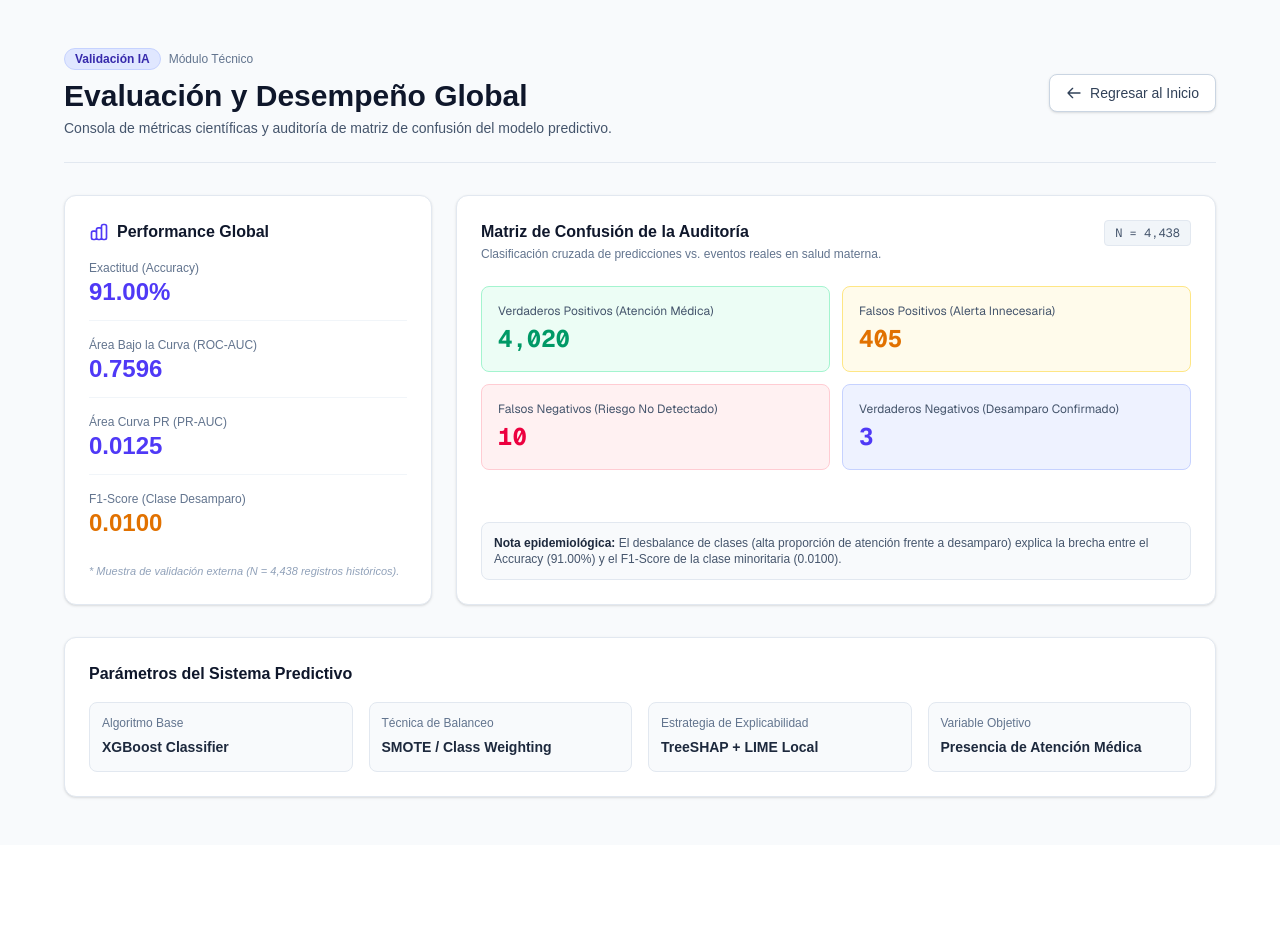
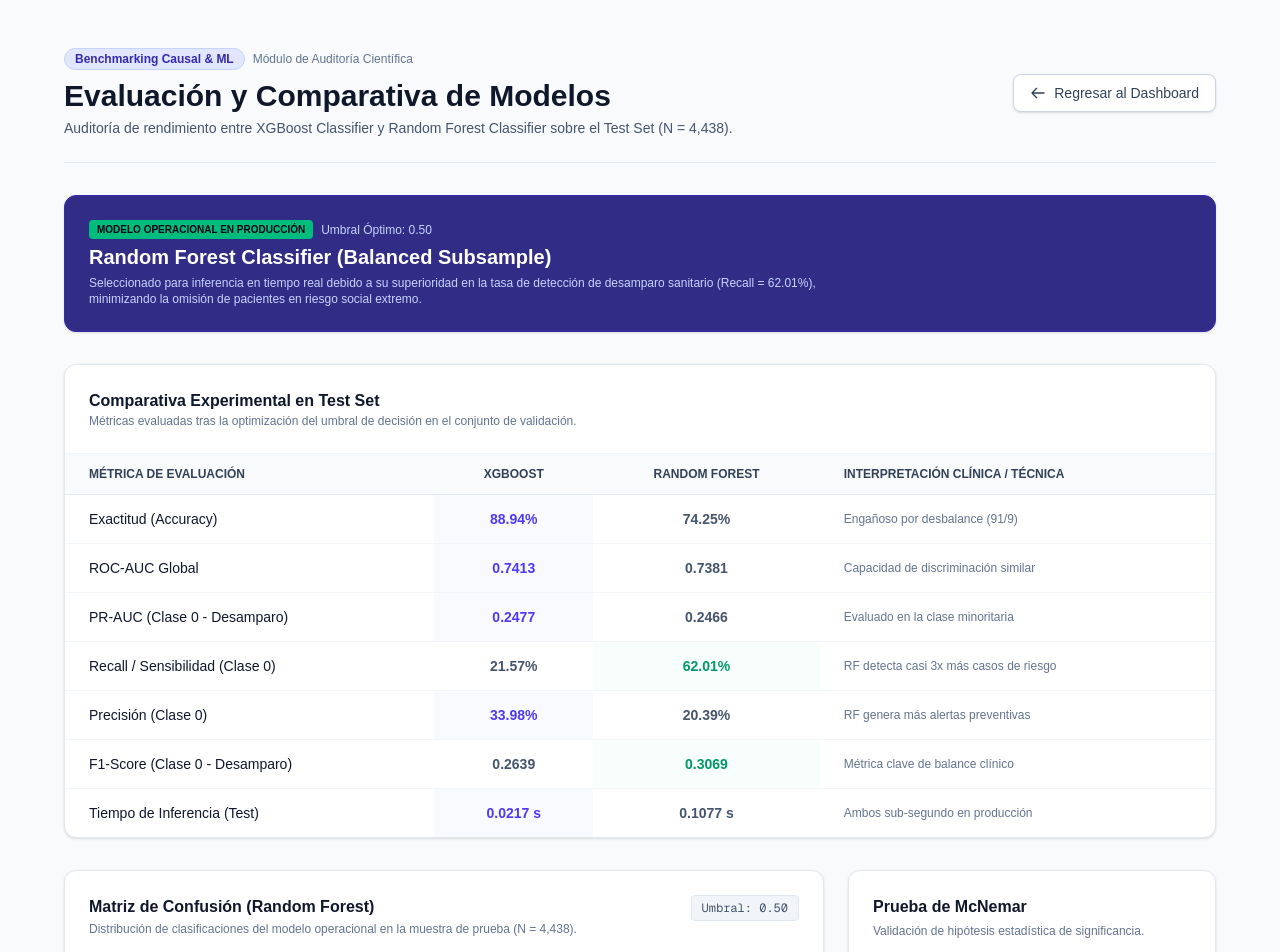
Before and after one commit to dayronponce94/DCAT_Project, a Next.js app in the folder frontend/: page /metrics in a window 1280 px wide. Shown: the top 952 px of the page. Before the commit the page ends 845 px from the top, so only its background shows below. Built offline with nearby package versions, Linux system fonts and the light colour scheme.

Commit message:
Módulo de Métricas actualizado

```diff
--- a/frontend/app/metrics/page.tsx
+++ b/frontend/app/metrics/page.tsx
@@ -3,46 +3,85 @@
 import Link from "next/link";
 
 export default function MetricsPage() {
-    // Datos reales de evaluación del modelo XGBoost (Muestra N = 4,438)
-    const metricsData = {
-        accuracy: "91.00%",
-        rocAuc: "0.7596",
-        f1Score: "0.0100",
-        prAuc: "0.0125",
-        totalValidation: "4,438",
+    // 1. Datos comparativos obtenidos del Test Set (N = 4,438)
+    const comparisonData = [
+        {
+            metric: "Exactitud (Accuracy)",
+            xgb: "88.94%",
+            rf: "74.25%",
+            winner: "xgb",
+            note: "Engañoso por desbalance (91/9)",
+        },
+        {
+            metric: "ROC-AUC Global",
+            xgb: "0.7413",
+            rf: "0.7381",
+            winner: "xgb",
+            note: "Capacidad de discriminación similar",
+        },
+        {
+            metric: "PR-AUC (Clase 0 - Desamparo)",
+            xgb: "0.2477",
+            rf: "0.2466",
+            winner: "xgb",
+            note: "Evaluado en la clase minoritaria",
+        },
+        {
+            metric: "Recall / Sensibilidad (Clase 0)",
+            xgb: "21.57%",
+            rf: "62.01%",
+            winner: "rf",
+            note: "RF detecta casi 3x más casos de riesgo",
+        },
+        {
+            metric: "Precisión (Clase 0)",
+            xgb: "33.98%",
+            rf: "20.39%",
+            winner: "xgb",
+            note: "RF genera más alertas preventivas",
+        },
+        {
+            metric: "F1-Score (Clase 0 - Desamparo)",
+            xgb: "0.2639",
+            rf: "0.3069",
+            winner: "rf",
+            note: "Métrica clave de balance clínico",
+        },
+        {
+            metric: "Tiempo de Inferencia (Test)",
+            xgb: "0.0217 s",
+            rf: "0.1077 s",
+            winner: "xgb",
+            note: "Ambos sub-segundo en producción",
+        },
+    ];
+
+    // 2. Matriz de confusión del modelo elegido para producción (Random Forest)
+    const rfConfusionMatrix = {
+        tn: { label: "Verdaderos Negativos (Desamparo Detectado)", value: "253", color: "text-emerald-700", bg: "bg-emerald-50 border-emerald-200" },
+        fp: { label: "Falsos Positivos (Alerta Innecesaria)", value: "155", color: "text-amber-700", bg: "bg-amber-50 border-amber-200" },
+        fn: { label: "Falsos Negativos (Riesgo No Detectado)", value: "988", color: "text-rose-700", bg: "bg-rose-50 border-rose-200" },
+        tp: { label: "Verdaderos Positivos (Atención Confirmada)", value: "3,042", color: "text-indigo-700", bg: "bg-indigo-50 border-indigo-200" },
     };
-
-    const confusionMatrix = {
-        tp: { label: "Verdaderos Positivos (Atención Médica)", value: "4,020", color: "text-emerald-600", bg: "bg-emerald-50 border-emerald-200" },
-        fp: { label: "Falsos Positivos (Alerta Innecesaria)", value: "405", color: "text-amber-600", bg: "bg-amber-50 border-amber-200" },
-        fn: { label: "Falsos Negativos (Riesgo No Detectado)", value: "10", color: "text-rose-600", bg: "bg-rose-50 border-rose-200" },
-        tn: { label: "Verdaderos Negativos (Desamparo Confirmado)", value: "3", color: "text-indigo-600", bg: "bg-indigo-50 border-indigo-200" },
-    };
-
-    const modelMetadata = [
-        { label: "Algoritmo Base", value: "XGBoost Classifier" },
-        { label: "Técnica de Balanceo", value: "SMOTE / Class Weighting" },
-        { label: "Estrategia de Explicabilidad", value: "TreeSHAP + LIME Local" },
-        { label: "Variable Objetivo", value: "Presencia de Atención Médica" },
-    ];
 
     return (
         <main className="min-h-screen bg-slate-50 p-6 md:p-12 text-slate-800">
             <div className="max-w-6xl mx-auto space-y-8">
-                {/* Encabezado con Botón de Regreso */}
+
+                {/* Encabezado */}
                 <header className="border-b border-slate-200 pb-6 flex flex-col md:flex-row justify-between items-start md:items-center gap-4">
                     <div>
                         <div className="flex items-center gap-2 mb-2">
                             <span className="px-2.5 py-0.5 text-xs font-semibold rounded-full bg-indigo-100 text-indigo-800 border border-indigo-200">
-                                Validación IA
+                                Benchmarking Causal & ML
                             </span>
-                            <span className="text-xs text-slate-500">Módulo Técnico</span>
+                            <span className="text-xs text-slate-500">Módulo de Auditoría Científica</span>
                         </div>
                         <h1 className="text-3xl font-bold text-slate-900">
-                            Evaluación y Desempeño Global
+                            Evaluación y Comparativa de Modelos
                         </h1>
                         <p className="text-slate-600 text-sm mt-1">
-                            Consola de métricas científicas y auditoría de matriz de confusión del modelo predictivo.
+                            Auditoría de rendimiento entre XGBoost Classifier y Random Forest Classifier sobre el Test Set (N = 4,438).
                         </p>
                     </div>
 
@@ -53,98 +92,137 @@ export default function MetricsPage() {
                         <svg className="w-4 h-4" fill="none" stroke="currentColor" viewBox="0 0 24 24">
                             <path strokeLinecap="round" strokeLinejoin="round" strokeWidth="2" d="M10 19l-7-7m0 0l7-7m-7 7h18" />
                         </svg>
-                        Regresar al Inicio
+                        Regresar al Dashboard
                     </Link>
                 </header>
 
-                {/* Bloque Superior: Métricas de Performance y Ficha Técnica */}
-                <div className="grid grid-cols-1 md:grid-cols-3 gap-6">
-                    {/* Tarjeta de Métricas Directas */}
-                    <div className="bg-white p-6 rounded-xl shadow-sm border border-slate-200 md:col-span-1 flex flex-col justify-between">
-                        <div>
-                            <h2 className="text-base font-bold mb-4 text-slate-900 flex items-center gap-2">
-                                <svg className="w-5 h-5 text-indigo-600" fill="none" stroke="currentColor" viewBox="0 0 24 24">
-                                    <path strokeLinecap="round" strokeLinejoin="round" strokeWidth="2" d="M9 19v-6a2 2 0 00-2-2H5a2 2 0 00-2 2v6a2 2 0 002 2h2a2 2 0 002-2zm0 0V9a2 2 0 012-2h2a2 2 0 012 2v10m-6 0a2 2 0 002 2h2a2 2 0 002-2m0 0V5a2 2 0 012-2h2a2 2 0 012 2v14a2 2 0 01-2 2h-2a2 2 0 01-2-2z" />
-                                </svg>
-                                Performance Global
-                            </h2>
-                            <div className="space-y-4">
-                                <div className="border-b border-slate-100 pb-3">
-                                    <span className="text-xs text-slate-500 block">Exactitud (Accuracy)</span>
-                                    <span className="text-2xl font-bold text-indigo-600">{metricsData.accuracy}</span>
-                                </div>
-                                <div className="border-b border-slate-100 pb-3">
-                                    <span className="text-xs text-slate-500 block">Área Bajo la Curva (ROC-AUC)</span>
-                                    <span className="text-2xl font-bold text-indigo-600">{metricsData.rocAuc}</span>
-                                </div>
-                                <div className="border-b border-slate-100 pb-3">
-                                    <span className="text-xs text-slate-500 block">Área Curva PR (PR-AUC)</span>
-                                    <span className="text-2xl font-bold text-indigo-600">{metricsData.prAuc}</span>
-                                </div>
-                                <div>
-                                    <span className="text-xs text-slate-500 block">F1-Score (Clase Desamparo)</span>
-                                    <span className="text-2xl font-bold text-amber-600">{metricsData.f1Score}</span>
-                                </div>
-                            </div>
+                {/* Banner del Modelo Seleccionado */}
+                <section className="bg-indigo-900 text-white p-6 rounded-xl shadow-sm border border-indigo-800 flex flex-col md:flex-row items-start md:items-center justify-between gap-4">
+                    <div className="space-y-1">
+                        <div className="flex items-center gap-2">
+                            <span className="bg-emerald-500 text-slate-950 font-bold text-[10px] uppercase px-2 py-0.5 rounded">
+                                Modelo Operacional en Producción
+                            </span>
+                            <span className="text-xs text-indigo-200">Umbral Óptimo: 0.50</span>
                         </div>
-                        <p className="text-[11px] text-slate-400 mt-6 italic">
-                            * Muestra de validación externa (N = {metricsData.totalValidation} registros históricos).
+                        <h2 className="text-xl font-bold">Random Forest Classifier (Balanced Subsample)</h2>
+                        <p className="text-xs text-indigo-200 max-w-3xl">
+                            Seleccionado para inferencia en tiempo real debido a su superioridad en la tasa de detección de desamparo sanitario (Recall = 62.01%), minimizando la omisión de pacientes en riesgo social extremo.
                         </p>
                     </div>
+                </section>
 
-                    {/* Matriz de Confusión */}
+                {/* Tabla Comparativa XGBoost vs. Random Forest */}
+                <section className="bg-white rounded-xl shadow-sm border border-slate-200 overflow-hidden">
+                    <div className="p-6 border-b border-slate-100">
+                        <h2 className="text-base font-bold text-slate-900">Comparativa Experimental en Test Set</h2>
+                        <p className="text-xs text-slate-500">Métricas evaluadas tras la optimización del umbral de decisión en el conjunto de validación.</p>
+                    </div>
+                    <div className="overflow-x-auto">
+                        <table className="w-full text-sm text-left text-slate-600">
+                            <thead className="text-xs text-slate-700 uppercase bg-slate-50 border-b border-slate-200">
+                                <tr>
+                                    <th className="px-6 py-3">Métrica de Evaluación</th>
+                                    <th className="px-6 py-3 text-center">XGBoost</th>
+                                    <th className="px-6 py-3 text-center">Random Forest</th>
+                                    <th className="px-6 py-3">Interpretación Clínica / Técnica</th>
+                                </tr>
+                            </thead>
+                            <tbody className="divide-y divide-slate-100">
+                                {comparisonData.map((row, idx) => (
+                                    <tr key={idx} className="hover:bg-slate-50/50">
+                                        <td className="px-6 py-3.5 font-medium text-slate-900">{row.metric}</td>
+                                        <td className={`px-6 py-3.5 text-center font-semibold ${row.winner === 'xgb' ? 'text-indigo-600 bg-indigo-50/40' : 'text-slate-600'}`}>
+                                            {row.xgb}
+                                        </td>
+                                        <td className={`px-6 py-3.5 text-center font-semibold ${row.winner === 'rf' ? 'text-emerald-600 bg-emerald-50/40' : 'text-slate-600'}`}>
+                                            {row.rf}
+                                        </td>
+                                        <td className="px-6 py-3.5 text-xs text-slate-500">{row.note}</td>
+                                    </tr>
+                                ))}
+                            </tbody>
+                        </table>
+                    </div>
+                </section>
+
+                {/* Bloque de Matriz de Confusión & Prueba de McNemar */}
+                <div className="grid grid-cols-1 md:grid-cols-3 gap-6">
+
+                    {/* Matriz de Confusión - Random Forest */}
                     <div className="bg-white p-6 rounded-xl shadow-sm border border-slate-200 md:col-span-2 flex flex-col justify-between">
                         <div>
                             <div className="flex justify-between items-start mb-4">
                                 <div>
-                                    <h2 className="text-base font-bold text-slate-900">Matriz de Confusión de la Auditoría</h2>
+                                    <h2 className="text-base font-bold text-slate-900">Matriz de Confusión (Random Forest)</h2>
                                     <p className="text-xs text-slate-500 mt-0.5">
-                                        Clasificación cruzada de predicciones vs. eventos reales en salud materna.
+                                        Distribución de clasificaciones del modelo operacional en la muestra de prueba (N = 4,438).
                                     </p>
                                 </div>
                                 <span className="text-xs font-mono bg-slate-100 text-slate-600 px-2.5 py-1 rounded border border-slate-200">
-                                    N = {metricsData.totalValidation}
+                                    Umbral: 0.50
                                 </span>
                             </div>
 
-                            <div className="grid grid-cols-2 gap-3 font-mono text-sm mt-6">
-                                <div className={`p-4 rounded-lg border ${confusionMatrix.tp.bg}`}>
-                                    <span className="block text-xs font-sans text-slate-600 mb-1">{confusionMatrix.tp.label}</span>
-                                    <span className={`text-2xl font-bold ${confusionMatrix.tp.color}`}>{confusionMatrix.tp.value}</span>
+                            <div className="grid grid-cols-2 gap-3 font-mono text-sm mt-4">
+                                <div className={`p-4 rounded-lg border ${rfConfusionMatrix.tn.bg}`}>
+                                    <span className="block text-xs font-sans text-slate-600 mb-1">{rfConfusionMatrix.tn.label} (TN)</span>
+                                    <span className={`text-2xl font-bold ${rfConfusionMatrix.tn.color}`}>{rfConfusionMatrix.tn.value}</span>
                                 </div>
-                                <div className={`p-4 rounded-lg border ${confusionMatrix.fp.bg}`}>
-                                    <span className="block text-xs font-sans text-slate-600 mb-1">{confusionMatrix.fp.label}</span>
-                                    <span className={`text-2xl font-bold ${confusionMatrix.fp.color}`}>{confusionMatrix.fp.value}</span>
+                                <div className={`p-4 rounded-lg border ${rfConfusionMatrix.fp.bg}`}>
+                                    <span className="block text-xs font-sans text-slate-600 mb-1">{rfConfusionMatrix.fp.label} (FP)</span>
+                                    <span className={`text-2xl font-bold ${rfConfusionMatrix.fp.color}`}>{rfConfusionMatrix.fp.value}</span>
                                 </div>
-                                <div className={`p-4 rounded-lg border ${confusionMatrix.fn.bg}`}>
-                                    <span className="block text-xs font-sans text-slate-600 mb-1">{confusionMatrix.fn.label}</span>
-                                    <span className={`text-2xl font-bold ${confusionMatrix.fn.color}`}>{confusionMatrix.fn.value}</span>
+                                <div className={`p-4 rounded-lg border ${rfConfusionMatrix.fn.bg}`}>
+                                    <span className="block text-xs font-sans text-slate-600 mb-1">{rfConfusionMatrix.fn.label} (FN)</span>
+                                    <span className={`text-2xl font-bold ${rfConfusionMatrix.fn.color}`}>{rfConfusionMatrix.fn.value}</span>
                                 </div>
-                                <div className={`p-4 rounded-lg border ${confusionMatrix.tn.bg}`}>
-                                    <span className="block text-xs font-sans text-slate-600 mb-1">{confusionMatrix.tn.label}</span>
-                                    <span className={`text-2xl font-bold ${confusionMatrix.tn.color}`}>{confusionMatrix.tn.value}</span>
+                                <div className={`p-4 rounded-lg border ${rfConfusionMatrix.tp.bg}`}>
+                                    <span className="block text-xs font-sans text-slate-600 mb-1">{rfConfusionMatrix.tp.label} (TP)</span>
+                                    <span className={`text-2xl font-bold ${rfConfusionMatrix.tp.color}`}>{rfConfusionMatrix.tp.value}</span>
                                 </div>
                             </div>
                         </div>
 
-                        <div className="mt-6 p-3 bg-slate-50 rounded-lg border border-slate-200 text-xs text-slate-600">
-                            <span className="font-semibold text-slate-800">Nota epidemiológica:</span> El desbalance de clases (alta proporción de atención frente a desamparo) explica la brecha entre el Accuracy ({metricsData.accuracy}) y el F1-Score de la clase minoritaria ({metricsData.f1Score}).
+                        <p className="mt-4 text-[11px] text-slate-500 italic">
+                            * TN = Desamparo bien clasificado | FP = Falsa alarma de atención | FN = Caso de desamparo no detectado | TP = Atención médica bien clasificada.
+                        </p>
+                    </div>
+
+                    {/* Validación Estadística: Test de McNemar */}
+                    <div className="bg-white p-6 rounded-xl shadow-sm border border-slate-200 md:col-span-1 flex flex-col justify-between">
+                        <div>
+                            <h2 className="text-base font-bold text-slate-900 mb-1">Prueba de McNemar</h2>
+                            <p className="text-xs text-slate-500 mb-4">Validación de hipótesis estadística de significancia.</p>
+
+                            <div className="space-y-3 font-mono text-xs">
+                                <div className="p-3 bg-slate-50 rounded border border-slate-200">
+                                    <span className="text-slate-500 block">Solo XGBoost acertó (b):</span>
+                                    <span className="text-sm font-bold text-slate-800">824 casos</span>
+                                </div>
+                                <div className="p-3 bg-slate-50 rounded border border-slate-200">
+                                    <span className="text-slate-500 block">Solo Random Forest acertó (c):</span>
+                                    <span className="text-sm font-bold text-slate-800">172 casos</span>
+                                </div>
+                                <div className="p-3 bg-slate-50 rounded border border-slate-200">
+                                    <span className="text-slate-500 block">Estadístico Chi-cuadrado:</span>
+                                    <span className="text-sm font-bold text-indigo-600">425.5030</span>
+                                </div>
+                                <div className="p-3 bg-slate-50 rounded border border-slate-200">
+                                    <span className="text-slate-500 block">p-valor:</span>
+                                    <span className="text-sm font-bold text-emerald-600">1.5476e-94</span>
+                                </div>
+                            </div>
+                        </div>
+
+                        <div className="mt-4 p-3 bg-emerald-50 border border-emerald-200 rounded-lg text-xs text-emerald-900">
+                            <span className="font-bold block mb-0.5">Conclusión {"(p < 0.05)"}:</span>
+                            Existe una diferencia estadísticamente significativa entre ambos modelos, respaldando la selección de Random Forest.
                         </div>
                     </div>
+
                 </div>
 
-                {/* Ficha de Configuración del Modelo */}
-                <section className="bg-white p-6 rounded-xl shadow-sm border border-slate-200">
-                    <h2 className="text-base font-bold text-slate-900 mb-4">Parámetros del Sistema Predictivo</h2>
-                    <div className="grid grid-cols-1 sm:grid-cols-2 md:grid-cols-4 gap-4">
-                        {modelMetadata.map((item, idx) => (
-                            <div key={idx} className="p-3 bg-slate-50 rounded-lg border border-slate-200">
-                                <span className="text-xs text-slate-500 block mb-1">{item.label}</span>
-                                <span className="text-sm font-semibold text-slate-800">{item.value}</span>
-                            </div>
-                        ))}
-                    </div>
-                </section>
             </div>
         </main>
     );
```
Also changed, not shown: 1 other file (tests, documents, lock files or other folders).
